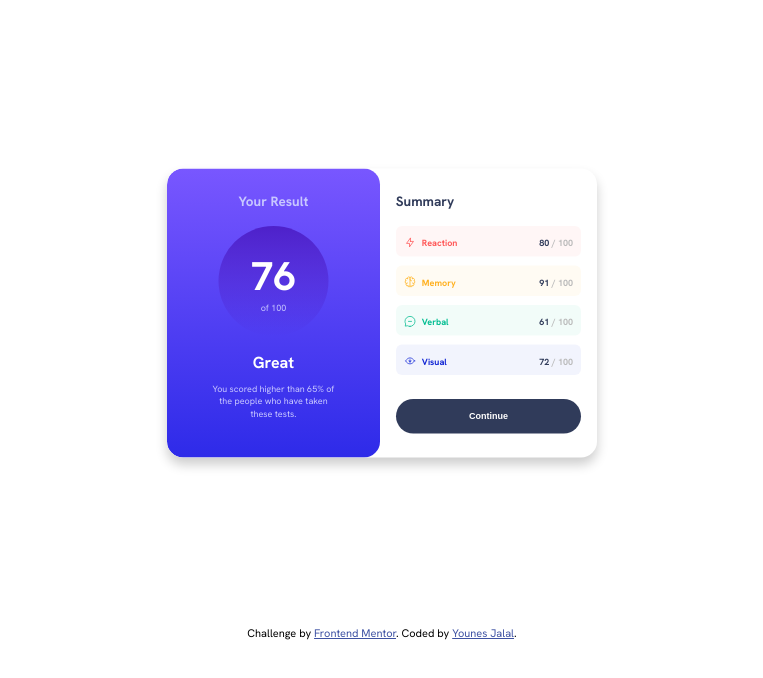
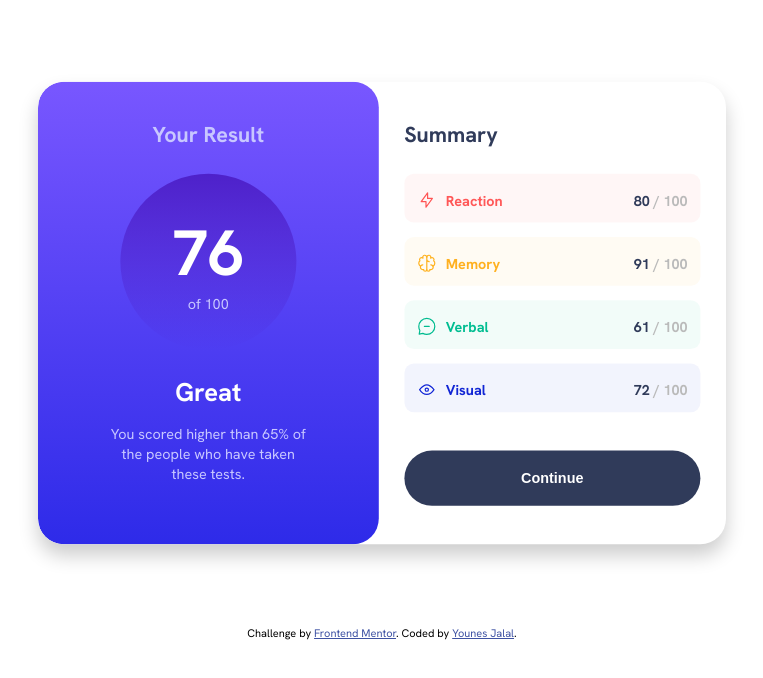
Before and after one commit to Younes-dotcom/Results-summary-component, a plain HTML site: page index.html in a window 1280 px wide. Shown: the whole page, without its empty margins (258-1021 px from the left). Drawn offline with Linux system fonts and the light colour scheme.

Commit message:
Update style.css

```diff
--- a/style.css
+++ b/style.css
@@ -31,7 +31,7 @@ body {
   overflow: hidden;
   border-radius: 3.2rem;
   margin: 2.4rem auto;
-  transform: scale(0.5);
+  transform: scale(0.8);
 }
 
 .heading {
```
